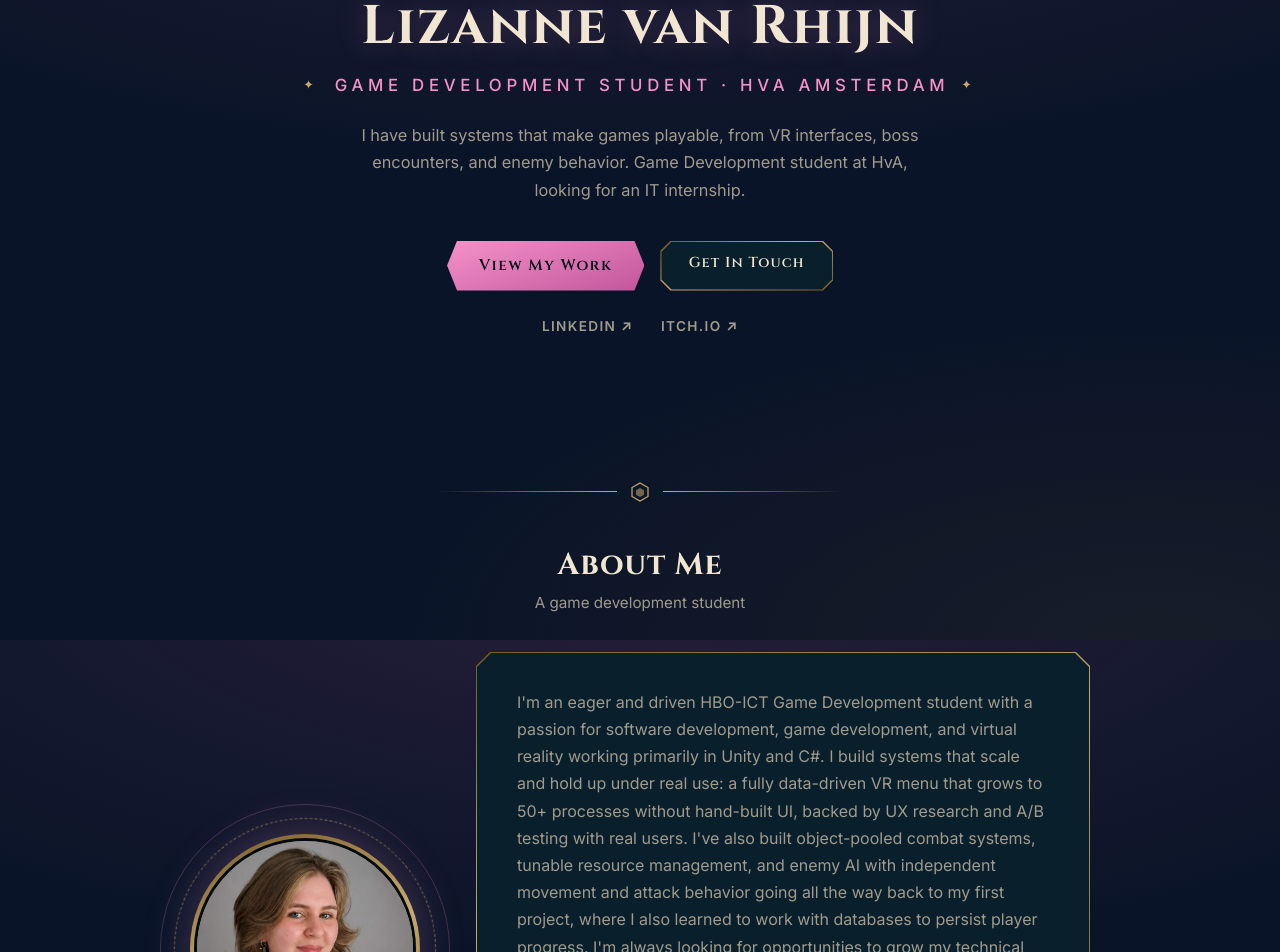
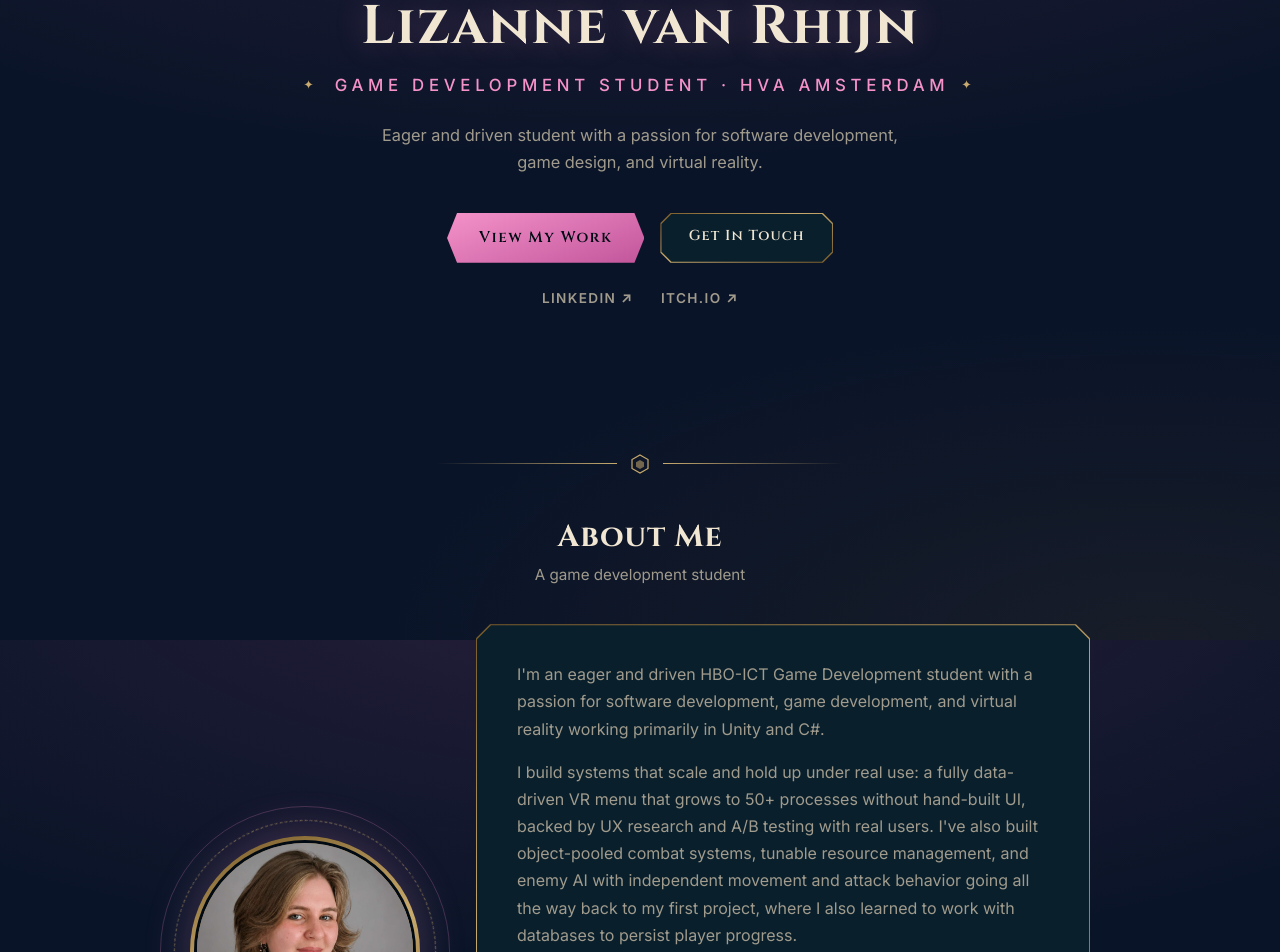
Before and after one commit to Lizanne02/Portfolio, a React (Vite) app: page / in a window 1280 px wide. Shown: the part 160-1112 px from the top of the page. Built offline with nearby package versions, Linux system fonts and the light colour scheme.

Commit message:
witregels
witregels

```diff
--- a/src/data/profile.js
+++ b/src/data/profile.js
@@ -5,7 +5,7 @@
  */
 
 export const profile = {
-  name: "Lizanne van Rhijn",
+  name: "Lizanne",
   fullName: "Lizanne van Rhijn",
   tagline: "Game Development Student · HvA Amsterdam",
 
@@ -16,11 +16,15 @@ export const profile = {
 
   // Short text under the photo on the homepage
   heroIntro:
-    "I have built systems that make games playable, from VR interfaces, boss encounters, and enemy behavior. Game Development student at HvA, looking for an IT internship.",
+    "Eager and driven student with a passion for software development, game design, and virtual reality.",
 
   // Paragraphs in the "About me" block
   about: [
-    "I'm an eager and driven HBO-ICT Game Development student with a passion for software development, game development, and virtual reality working primarily in Unity and C#. I build systems that scale and hold up under real use: a fully data-driven VR menu that grows to 50+ processes without hand-built UI, backed by UX research and A/B testing with real users. I've also built object-pooled combat systems, tunable resource management, and enemy AI with independent movement and attack behavior going all the way back to my first project, where I also learned to work with databases to persist player progress. I'm always looking for opportunities to grow my technical and creative skills further, through challenging software and game development projects.",
+    "I'm an eager and driven HBO-ICT Game Development student with a passion for software development, game development, and virtual reality working primarily in Unity and C#.",
+
+    "I build systems that scale and hold up under real use: a fully data-driven VR menu that grows to 50+ processes without hand-built UI, backed by UX research and A/B testing with real users. I've also built object-pooled combat systems, tunable resource management, and enemy AI with independent movement and attack behavior going all the way back to my first project, where I also learned to work with databases to persist player progress.",
+
+    "I'm always looking for opportunities to grow my technical and creative skills further, through challenging software and game development projects.",
   ],
 
   // Quick-glance stats shown under the "About me" text
@@ -33,9 +37,9 @@ export const profile = {
 
   // Skills grouped by category for the "Skills" section
   skills: {
-    "Engines & Frameworks": ["Unity", "MonoGame"],
-    Languages: ["C#", "JavaScript", "HTML/CSS", "SQL", "Python"],
-    "Tools & Other": ["Git / GitHub", "Blender", "Quixel Mixer", "R", "Microsoft Office"],
+    "Engines & Frameworks": ["Unity", "MonoGame", "XR Interaction Toolkit"],
+    Languages: ["C#", "JavaScript", "HTML/CSS", "SQL"],
+    "Tools & Other": ["Git / GitHub", "Blender", "Quixel Mixer", "Microsoft Office"],
   },
 
   // Intro paragraph for the "Contact" section
```
